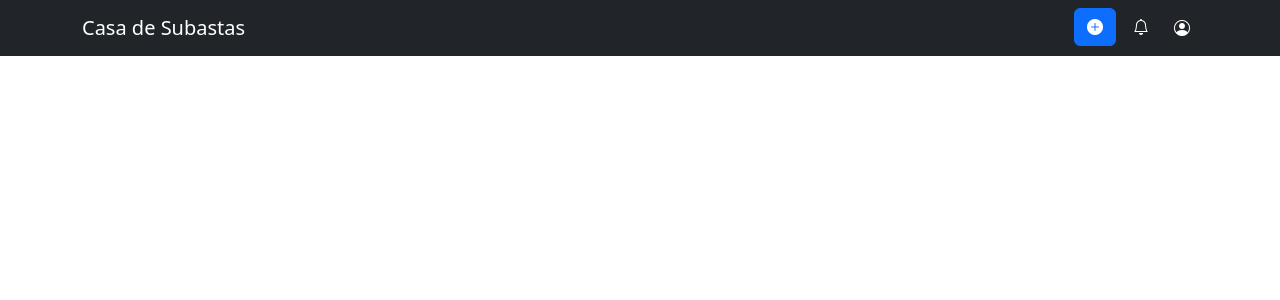
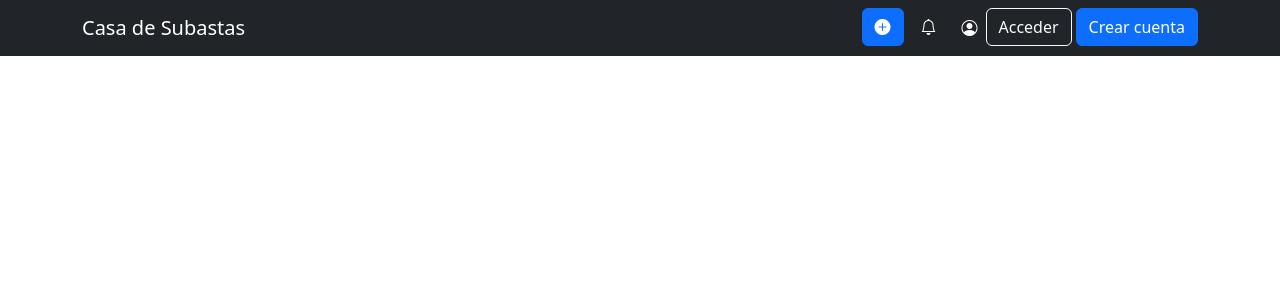
Before and after one commit to wonddark/mercadi, a React (Create React App) app: page /user in a window 1280 px wide. Shown: the top 300 px of the page. Built offline with nearby package versions, Linux system fonts and the light colour scheme.

Commit message:
Added buttons "Acceder" y "Crear cuenta" a la barra de navegación

```diff
--- a/src/components/UserNav.tsx
+++ b/src/components/UserNav.tsx
@@ -70,6 +70,14 @@ function UserNav() {
               </DropdownMenu>
             </Dropdown>
           </NavItem>
+          <NavItem className="me-1">
+            <Button color="light" outline>
+              Acceder
+            </Button>
+          </NavItem>
+          <NavItem>
+            <Button color="primary">Crear cuenta</Button>
+          </NavItem>
         </Nav>
       </Navbar>
       {addArticle && <AddOffer isOpen={addArticle} toggle={toggleAddArticle} />}
```
